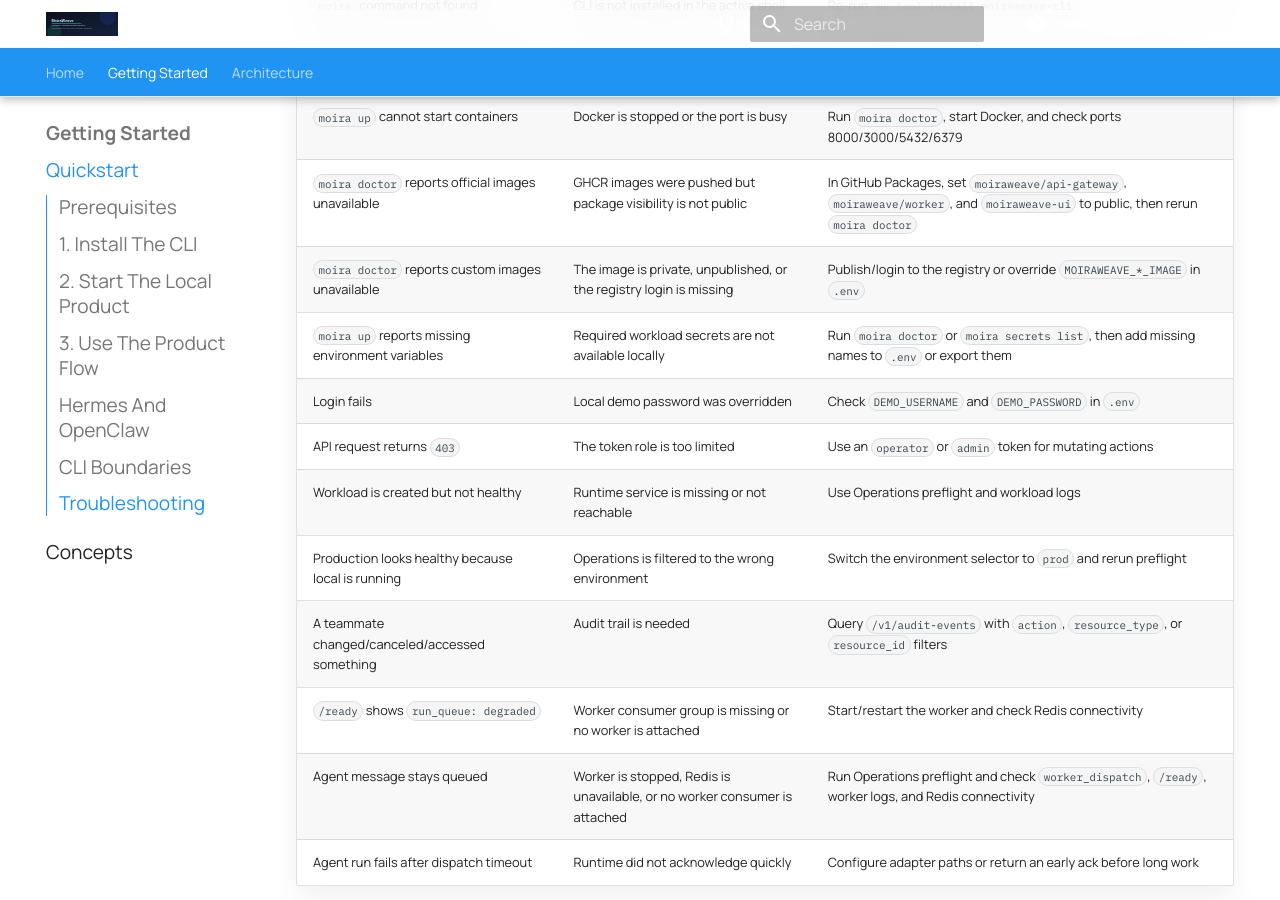
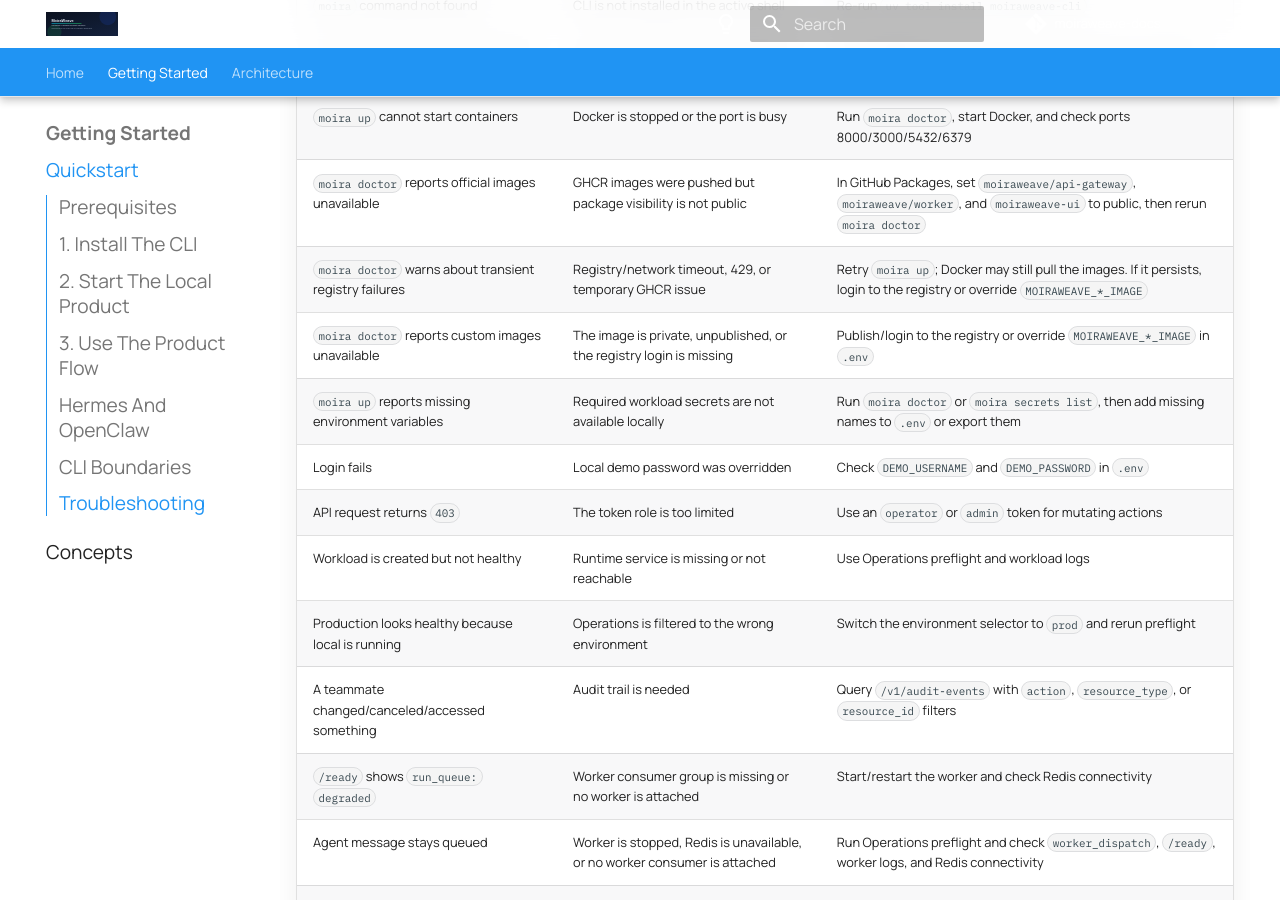
Before and after one commit to moiraweave-labs/moiraweave-docs, an MkDocs documentation site: the page built from docs/quickstart.md, in a window 1280 px wide and 900 px high, scrolled down 3646 px. Built offline with MkDocs 1.6.1 and Material for MkDocs 9.7.7, drawn with Linux system fonts in a browser that asks for light colours; comment, search, counter and statistics services are not loaded.

Commit message:
docs: explain transient registry warnings

```diff
--- a/docs/quickstart.md
+++ b/docs/quickstart.md
@@ -170,6 +170,7 @@ controller to execute; the browser does not receive deployment credentials.
 | `moira up` stops before Docker starts | `moira doctor` found a blocking local issue | Fix the ERROR rows from `moira doctor`, then rerun `moira up` |
 | `moira up` cannot start containers | Docker is stopped or the port is busy | Run `moira doctor`, start Docker, and check ports 8000/3000/5432/6379 |
 | `moira doctor` reports official images unavailable | GHCR images were pushed but package visibility is not public | In GitHub Packages, set `moiraweave/api-gateway`, `moiraweave/worker`, and `moiraweave-ui` to public, then rerun `moira doctor` |
+| `moira doctor` warns about transient registry failures | Registry/network timeout, 429, or temporary GHCR issue | Retry `moira up`; Docker may still pull the images. If it persists, login to the registry or override `MOIRAWEAVE_*_IMAGE` |
 | `moira doctor` reports custom images unavailable | The image is private, unpublished, or the registry login is missing | Publish/login to the registry or override `MOIRAWEAVE_*_IMAGE` in `.env` |
 | `moira up` reports missing environment variables | Required workload secrets are not available locally | Run `moira doctor` or `moira secrets list`, then add missing names to `.env` or export them |
 | Login fails | Local demo password was overridden | Check `DEMO_USERNAME` and `DEMO_PASSWORD` in `.env` |
```
